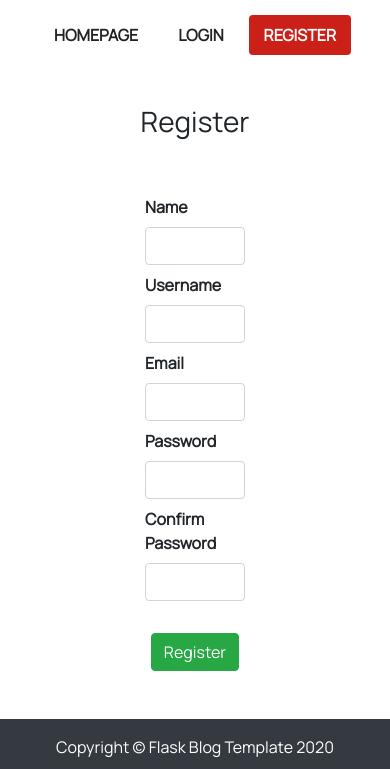
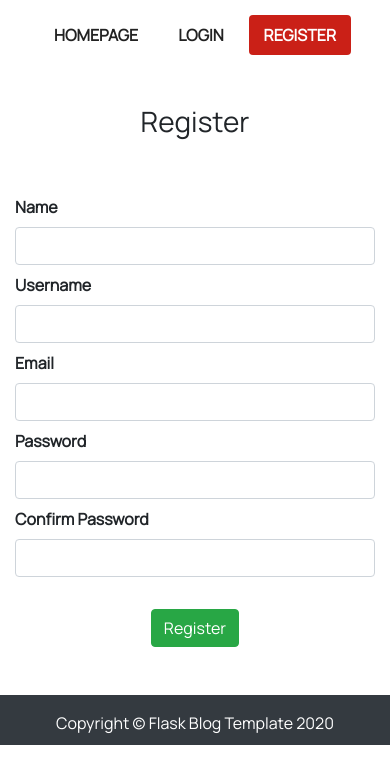
Before and after one commit to b3rkaydem1r/flask-blog-template, a Flask app: page /register in a window 390 px wide. Shown: the part 195-964 px from the top of the page. After the commit the page ends 940 px from the top, so only its background shows below. Run offline with Flask 2, Linux system fonts and the light colour scheme; some libraries are stand-ins or nearby versions.

Commit message:
some mobile compatibility settings

```diff
--- a/templates/dashboard.html
+++ b/templates/dashboard.html
@@ -3,15 +3,15 @@
 
 <div class="row">
 
-<div class="col-4 dashboard-item" id="dashboard-add">
+<div class="col-md-4 col-12 dashboard-item" id="dashboard-add">
 <p>Add Post</p>
 </div>
 
-<div class="col-4 dashboard-item" id="dashboard-posts">
+<div class="col-md-4 col-12 dashboard-item" id="dashboard-posts">
 <p>Posts</p>
 </div>
 
-<div class="col-4 dashboard-item" id="dashboard-comments">
+<div class="col-md-4 col-12 dashboard-item" id="dashboard-comments">
 <p>Comments</p>
 </div>
 
--- a/templates/login.html
+++ b/templates/login.html
@@ -5,9 +5,9 @@
 
 <div class="row">
 
-<div class="col-4"></div>
+<div class="col-md-4"></div>
 
-<div class="col-4 login">
+<div class="col-md-4 col-12 login">
 
 {% from "includes/_formhelpers.html" import render_field %}
 <form method = "post">
@@ -22,7 +22,7 @@
 
 </div>
 
-<div class="col-4"></div>
+<div class="col-md-4"></div>
 
 </div>
 
--- a/templates/register.html
+++ b/templates/register.html
@@ -4,9 +4,9 @@
 
 <div class="row">
 
-<div class="col-4"></div>
+<div class="col-md-4"></div>
 
-<div class="col-4 mt-5">
+<div class="col-md-4 col-12 mt-5">
 
 {% from "includes/_formhelpers.html" import render_field %}
 <form method = "post">
@@ -24,7 +24,7 @@
 
 </div>
 
-<div class="col-4"></div>
+<div class="col-md-4"></div>
 
 </div>
 
```
